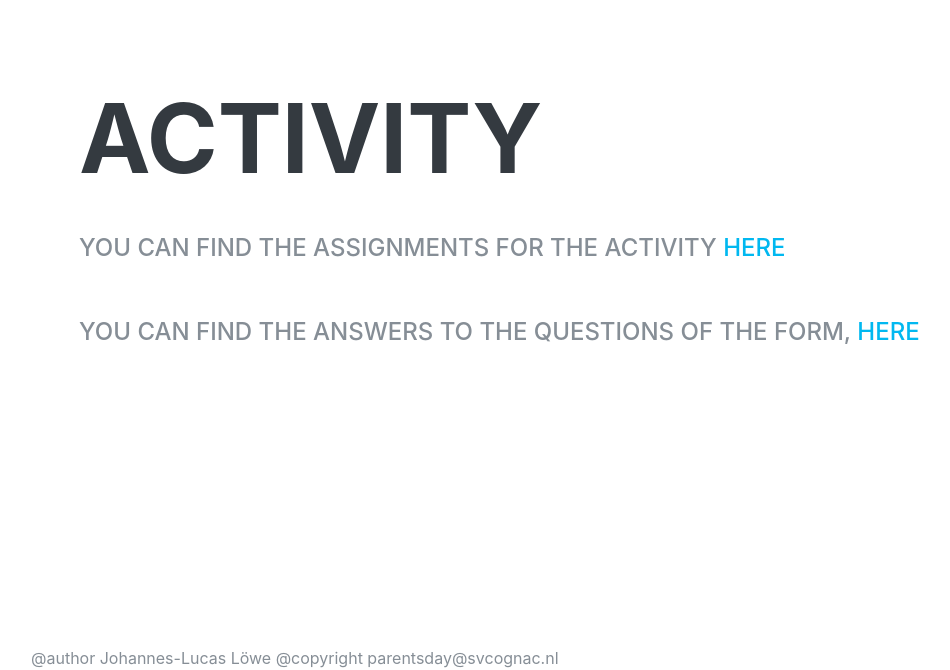
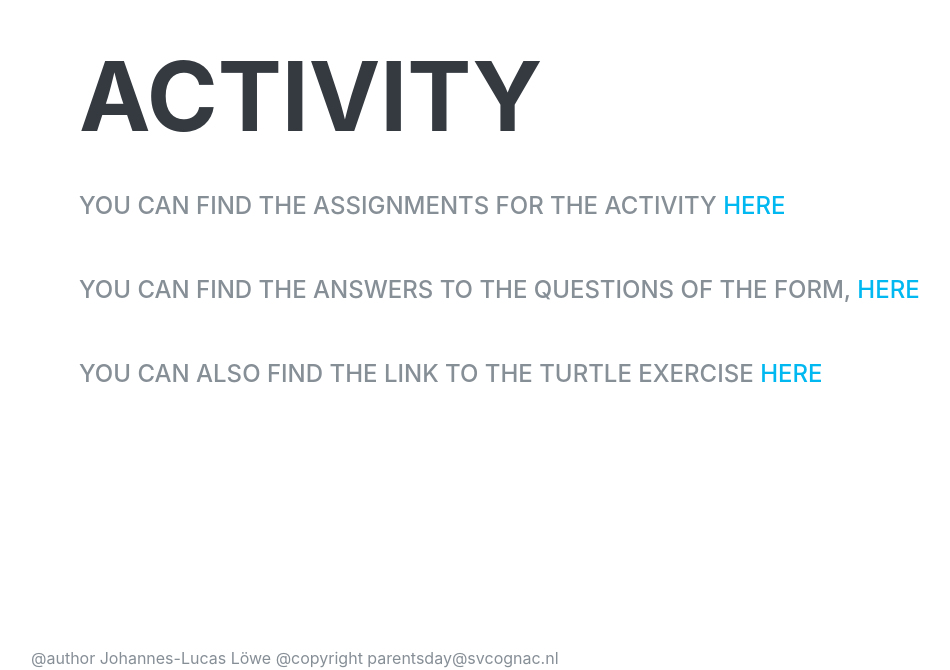
Before and after one commit to parentsday/parentsday.github.io, a website: page index.html in a window 1280 px wide. Shown: the part 1241-1911 px from the top of the page, without its empty margins (1-951 px from the left). Drawn offline with nearby package versions, Linux system fonts and the light colour scheme; files that its build step writes are made by us from their sources; a web font is replaced by a local one.

Commit message:
upload turtle link

```diff
--- a/index.html
+++ b/index.html
@@ -86,6 +86,10 @@
         <div class="subheading mb-5">
           You can find the answers to the questions of the form, <a href="docs/answersPC.pdf">here</a>
         </div>
+        <div class="subheading mb-5">
+          You can also find the link to the turtle exercise <a href="https://www.codeavengers.com/python/100#1.1">here</a>
+        </div>
+
       </div>
 
     </section>
```
